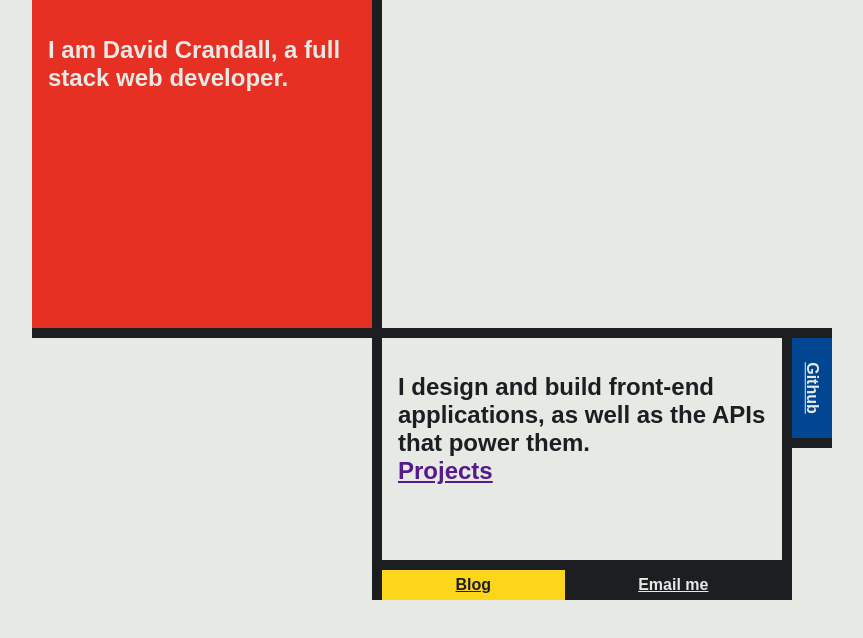
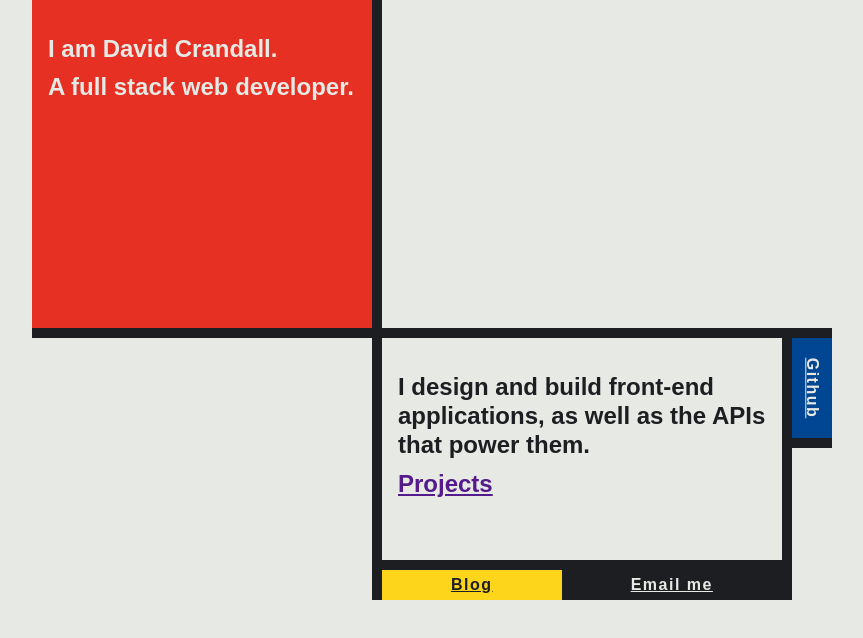
Before and after one commit to dacrands/mondrian-portfolio, a Gatsby site: page / in a window 1280 px wide. Shown: the whole page, without its empty margins (208-1071 px from the left). Built offline with nearby package versions, Linux system fonts and the light colour scheme; Gatsby itself is replaced by a stand-in of ours.

Commit message:
Improve typography

```diff
--- a/src/components/CompThree.js
+++ b/src/components/CompThree.js
@@ -5,7 +5,8 @@ export default () => (
     <div className="canvas">
       <div className="canvas__top">
         <div className="canvas__top-block">
-          <h2>I am David Crandall, a full stack web developer.</h2>
+          <h2>I am David Crandall.</h2>
+          <h2>A full stack web developer.</h2>
         </div>
         <div className="canvas__top-block" />
       </div>
@@ -18,7 +19,7 @@ export default () => (
                 I design and build front-end applications, as well as the APIs
                 that power them.
                 <br />
-                <a href="">Projects</a>
+                <a style={{display: 'inline-block', marginTop: '10px'}} href="">Projects</a>
               </h2>
             </div>
             <div className="grid-block--yellow">
--- a/src/styles/main.scss
+++ b/src/styles/main.scss
@@ -28,6 +28,7 @@ body {
   // text-decoration: none;
   font-weight: bold;
   text-align: center;
+  letter-spacing: 1.5px;
 }
 
 .container {
@@ -62,6 +63,11 @@ body {
       color: $canvas;
       border-right: $border;
       padding: 1em;
+      padding-top: 35px;
+    }
+    h2 {
+      margin: 0;
+      margin-bottom: 10px;
     }
   }
 
@@ -123,6 +129,7 @@ body {
     grid-area: w;
     border-bottom: $border;
     padding: 1em;
+    line-height: 180%;
   }
 
   .grid-block--yellow {
```
